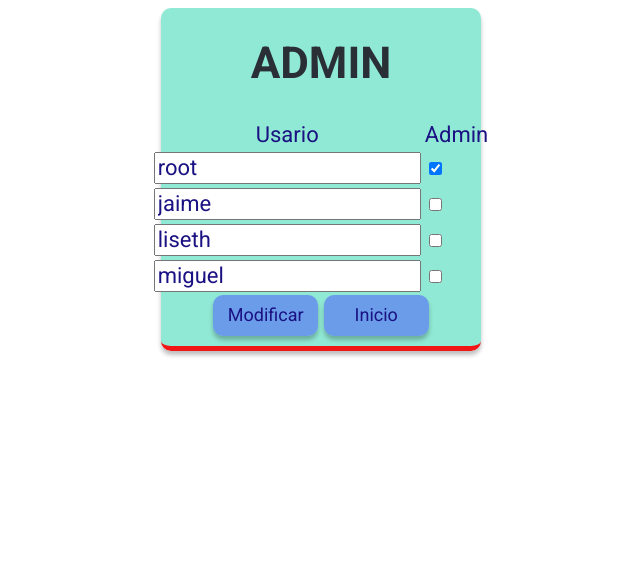
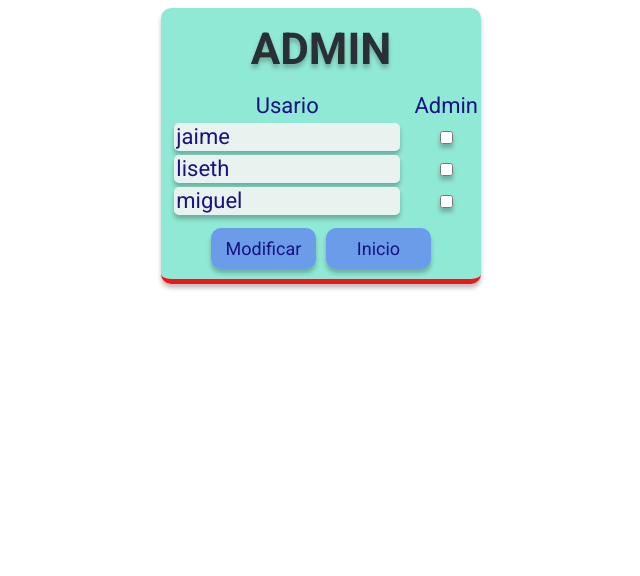
Before and after one commit to jaalorsa517/admin-flask, a Flask app: page /admin in a window 1280 px wide. Shown: the top 576 px of the page, without its empty margins (327-967 px from the left). Run offline with Flask 2, Linux system fonts and the light colour scheme; the visitor is signed in with stand-in values (Sample User, id 1); parts of the project's set-up code (start-up, migrations or seed data) failed here and were passed over.

Commit message:
Se completó el proyecto

```diff
--- a/admin.py
+++ b/admin.py
@@ -17,30 +17,34 @@
 @app.route('/admin')
 @login_required
 def admin():
-    users= User.getUsers()
+    users = User.getUsers()
     form_users = TableForm()
     for row in users:
         _row = RowForm()
         _row.nickname = row['name']
         _row.check = bool(int(row['role']))
         form_users.rows.append_entry(_row)
-    context = dict(users = users, form_user = form_users)
-    return render_template('admin.html',**context)
+    context = dict(users=users, form_user=form_users)
+    return render_template('admin.html', **context)
 
-@app.route('/admin', methods =['POST'])
+
+@app.route('/admin', methods=['POST'])
 def adminPost():
-    table_form = TableForm()
-    # import pdb; pdb.set_trace()
+    table_form = TableForm(formdata=request.form)
     if table_form.validate_on_submit():
-        print(table_form.rows.data)
+        rows = [ dict(name=dic['nickname'], role=(str(1) if dic['check'] else str(0))) for dic in table_form.rows.data]
+        User.updateUser(rows)
+        flash('Actualización correcta')
     return redirect(url_for('admin'))
+
 
 @app.route('/')
 @login_required
 def hello():
     name = current_user.id.capitalize()
     flash(f'Bienvenido {name}')
-    return render_template('index.html')
+    admin = bool(int(current_user.role))
+    return render_template('index.html', admin=admin)
 
 
 if __name__ == "__main__":
--- a/models/user.csv
+++ b/models/user.csv
@@ -1,5 +1,5 @@
 name,password,role
 root,pbkdf2:sha256:150000$uZH9iOgR$6e75353c21a99a6d06e14f1f93ed84bbb7aa4d8a1409eb3bd3cdcce5734c634b,1
-jaime,pbkdf2:sha256:150000$KNhVS9A9$1b27681091c105b699769379b7dc8c7e4ec3628a1c91d4e5b2aa698aa4c4c20f, 0
+jaime,pbkdf2:sha256:150000$KNhVS9A9$1b27681091c105b699769379b7dc8c7e4ec3628a1c91d4e5b2aa698aa4c4c20f,0
 liseth,pbkdf2:sha256:150000$qNdyzExw$29a1f293a1307c3df70add9afd374376dcf9a70200a8d0dc8ca69c397a36bef4,0
 miguel,pbkdf2:sha256:150000$3uc35CdR$10fb7764ba5c44abb2ebe62329b501359f90b57f34d41293733dbc8e373644d8,0
--- a/models/users.py
+++ b/models/users.py
@@ -24,7 +24,7 @@
     def getUsers(cls):
         with open(cls.path_csv) as csv_file:
             reader = csv.DictReader(csv_file, cls.fieldnames)
-            return [dic for x,dic in enumerate(reader) if x>0]
+            return [dic for x, dic in enumerate(reader) if x > 0]
         return None
 
     @staticmethod
@@ -33,3 +33,24 @@
         with open(User.path_csv, 'a') as file:
             writer = csv.DictWriter(file, User.fieldnames)
             writer.writerow(user)
+
+    @classmethod
+    def updateUser(cls, list_dic):
+        '''
+        :param list list_dic: Lista de diccionario con clave 'name', 'role'
+        '''
+        root = {}
+        with open(cls.path_csv) as csv_file:
+            reader = csv.DictReader(csv_file, cls.fieldnames)
+            x = 0
+            for row in reader:
+                if (row['name'] == 'root'):
+                    root = row
+                elif (list_dic[x]['name'] == row['name']):
+                    list_dic[x]['password'] = row['password']
+                    x += 1
+        with open(cls.path_csv, 'w') as csv_file:
+            writer = csv.DictWriter(csv_file, cls.fieldnames)
+            writer.writeheader()
+            writer.writerow(root)
+            writer.writerows(list_dic)
--- a/static/styles/main.css
+++ b/static/styles/main.css
@@ -41,21 +41,30 @@
 }
 
 main h1 {
+    margin: 15px;
     font-size: 44px;
     font-weight: bold;
     line-height: 52px;
     text-align: center;
     color: rgb(41, 47, 52);
+    text-shadow: 0px 4px 4px rgba(0, 0, 0, 0.25);
 }
 
 main h2 {
     text-align: center;
     color: rgb(41, 47, 52);
+    text-shadow: 0px 4px 4px rgba(0, 0, 0, 0.25);
+}
+
+main p {
+    margin: 15px;
 }
 
 .button-link {
     width: 127px;
     height: 41px;
+    margin: 0 5px;
+    font-size: 18px;
     text-decoration: none;
     text-align: center;
     background: rgba(91, 125, 242, 0.7);
@@ -103,18 +112,48 @@
 
 .buttons-form {
     margin: auto;
+    display: flex;
 }
 
 .button-form {
     width: 105px;
     height: 41px;
+    margin: 0 5px;
     font-size: 18px;
     background: rgba(91, 125, 242, 0.7);
     box-shadow: 0px 4px 4px rgba(0, 0, 0, 0.25);
     border-radius: 10px;
     border: none;
+    cursor: pointer;
 }
 
-/* .button-form a {
-    color: #1A1182;
-} */
+.button-form:hover {
+    background: rgba(70, 219, 112, 0.7);
+}
+
+.admin-table {
+    width: 320px;
+    height: auto;
+    max-height: 80vh;
+    margin-bottom: 10px;
+    overflow: auto;
+}
+
+.celda {
+    text-align: center;
+}
+
+.celda-nickname {
+    width: 90%;
+    background: #E8F3F0;
+    border-radius: 5px;
+    border: none;
+    box-shadow: 0px 4px 4px rgba(0, 0, 0, 0.25);
+}
+
+.celda-check {
+    background: #E8F3F0;
+    border-radius: 5px;
+    border: none;
+    box-shadow: 0px 4px 4px rgba(0, 0, 0, 0.25);
+}
--- a/templates/admin.html
+++ b/templates/admin.html
@@ -16,14 +16,17 @@
         </thead>
         <tbody>
             {% for row in form_user.rows %}
-            <tr>
+                {% if not row.nickname.data == 'root'%}
+                    <tr class="celda">
+                        {{row.hidden_tag()}}
                         <td>
                             {{row.nickname(class='celda-nickname', placeholder='nickname')}}
                         </td>
                         <td>
-                    {{row.check()}}
+                            {{row.check(class='celda-check')}}
                         </td>
                     </tr>
+                {% endif %}
             {% endfor %}
         </tbody>
     </table>
--- a/templates/index.html
+++ b/templates/index.html
@@ -1,9 +1,14 @@
 {% from "componentes/button-link.html" import button_link %}
 {%extends "base.html" %}
 {% block title %}
-Inicio
+    Inicio
 {% endblock %}
 {% block main%}
-<p>Esta es la página de inicio que muestra la funcionalidad de flask para administrar usuarios y permisos.</p>
-{{button_link('auth.logout','Cerrar sesión')}}
+    <p>Esta es la página de inicio que muestra la funcionalidad de flask para administrar usuarios y permisos.</p>
+    <div class="buttons-form">
+        {{button_link('auth.logout','Cerrar sesión')}}
+        {% if admin %}
+            {{button_link('admin','Permisos')}}
+        {% endif %}
+    </div>
 {% endblock %}
```
Lines whose indentation alone changed are shown as unchanged.
